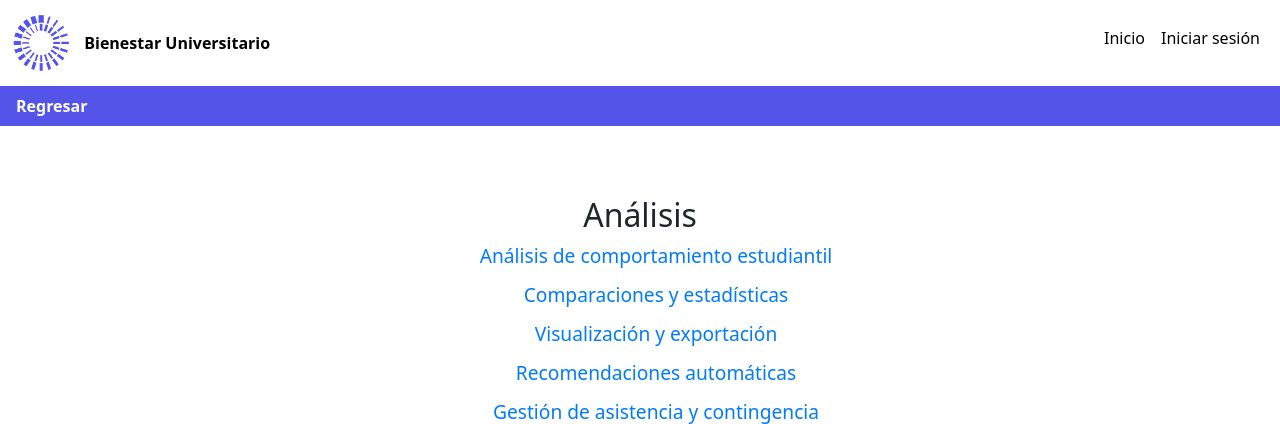
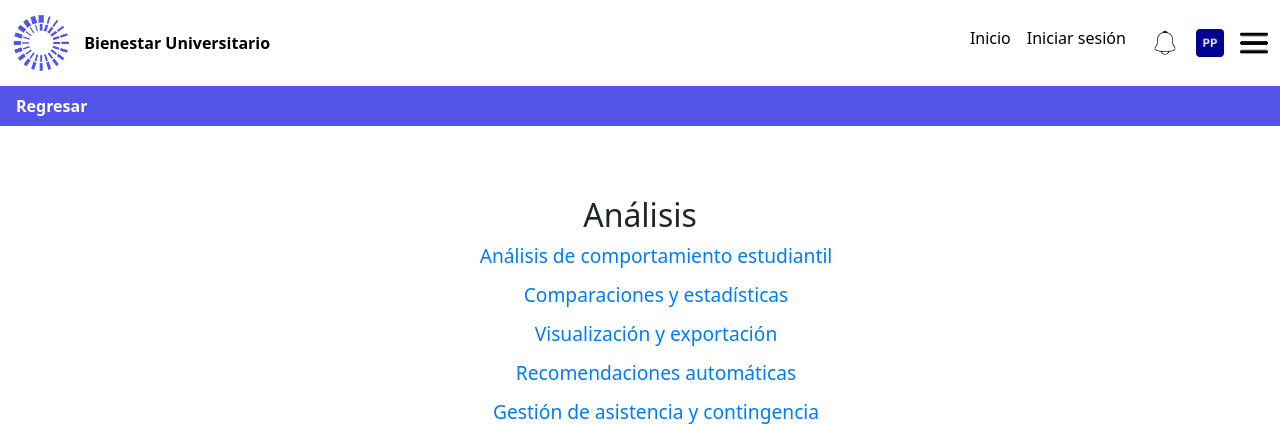
Before and after one commit to ICESI-PI1-202502/20252-g3-pi1-t3, a Django app: page /analytics-reports/ in a window 1280 px wide. Shown: the top 424 px of the page. Run offline with Django 5.2, Linux system fonts and the light colour scheme.

Commit message:
update nabvar options

```diff
--- a/project/universitaryWellbeing/static/universitaryWellbeing/css/home.css
+++ b/project/universitaryWellbeing/static/universitaryWellbeing/css/home.css
@@ -54,6 +54,41 @@ body {
     color: #ffd700 !important; /* golden hover */
     background-color: rgba(255, 255, 255, 0.1);
     border-radius: 5px;
+}
+
+
+
+
+
+
+
+
+/* campana en navbar */
+.navbar-option img {
+  height: 28px;        /* ajusta tamaño */
+  width: auto;
+  display: block;
+  cursor: pointer;
+  transition: transform .15s ease;
+}
+
+/* pequeño efecto hover */
+.navbar-option img:hover {
+  transform: scale(1.08);
+}
+
+/* opcional: badge de notificaciones (pequeño círculo rojo) */
+.navbar-option .notif-badge {
+  position: relative;
+  display: inline-block;
+  margin-left: -18px; /* mueve el badge sobre la campana */
+  margin-top: -18px;
+  background: #dc3545;
+  color: #fff;
+  font-size: 11px;
+  padding: 2px 6px;
+  border-radius: 999px;
+  line-height: 1;
 }
 
 /* ==============================
--- a/project/universitaryWellbeing/templates/includes/header.html
+++ b/project/universitaryWellbeing/templates/includes/header.html
@@ -7,10 +7,14 @@
         <img src="{% static 'universitaryWellbeing/img/logo_icesi.png' %}" alt="Logo Icesi">
         Bienestar Universitario
       </a>
+
       <button class="navbar-toggler" type="button" data-bs-toggle="collapse" data-bs-target="#navbarNav"
               aria-controls="navbarNav" aria-expanded="false" aria-label="Toggle navigation">
         <span class="navbar-toggler-icon"></span>
       </button>
+
+      <!-- ADDED: wrapper que contiene nav-collapse + campana -->
+      <div class="d-flex align-items-center ms-auto">
         <div class="collapse navbar-collapse" id="navbarNav">
           <ul class="navbar-nav ms-auto">
             <li class="nav-item"><a class="nav-link" href="{% url 'home' %}">Inicio</a></li>
@@ -24,6 +28,30 @@
             {% endif %}
           </ul>
         </div>
+
+        <!-- ADDED: bell -->
+        <div class="navbar-option ms-3">
+            <a href="#" title="Notificaciones">
+                <img src="{% static 'universitaryWellbeing/img/notification.png' %}" alt="Notificaciones" />
+            </a>
+            </div>
+
+            <div class="navbar-option ms-3">
+            <a href="#" title="Notificaciones">
+                <img src="{% static 'universitaryWellbeing/img/PP_option.png' %}" alt="Notificaciones" />
+            </a>
+            </div>
+
+            <div class="navbar-option ms-3">
+            <a href="#" title="Notificaciones">
+                <img src="{% static 'universitaryWellbeing/img/Menu.png' %}" alt="Notificaciones" />
+            </a>
+            </div>
+
+
+
+      </div>
+      <!-- /ADDED -->
     </div>
   </nav>
 
@@ -31,5 +59,4 @@
   <nav class="sub-bar">
     <a href="javascript:history.back()"> Regresar</a>
   </nav>
-
 </header>
```
Also changed, not shown: project/universitaryWellbeing/static/universitaryWellbeing/img/Menu.png (added), project/universitaryWellbeing/static/universitaryWellbeing/img/PP_option.png (added), project/universitaryWellbeing/static/universitaryWellbeing/img/notification.png (added). Lines whose indentation alone changed are shown as unchanged.
